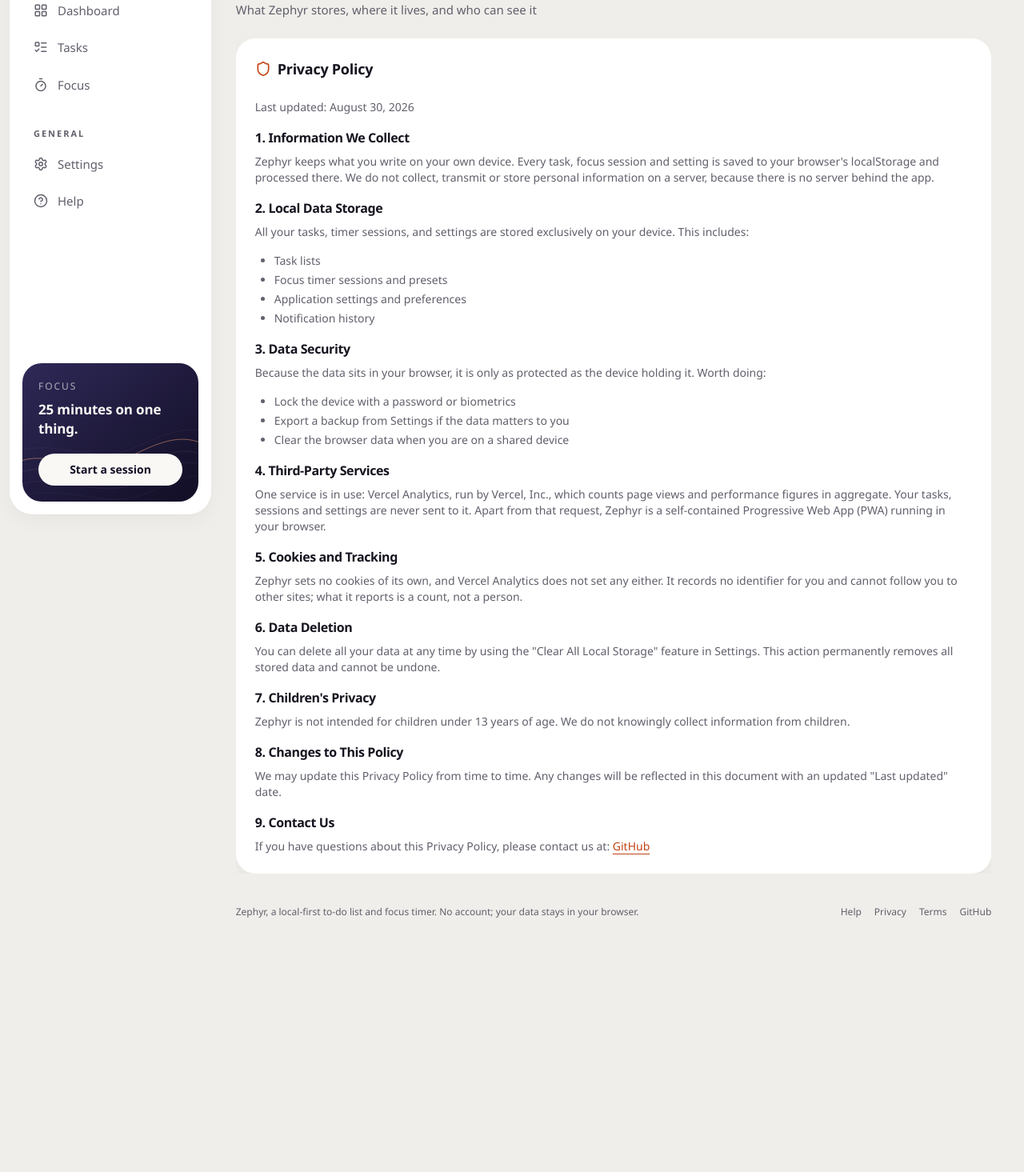
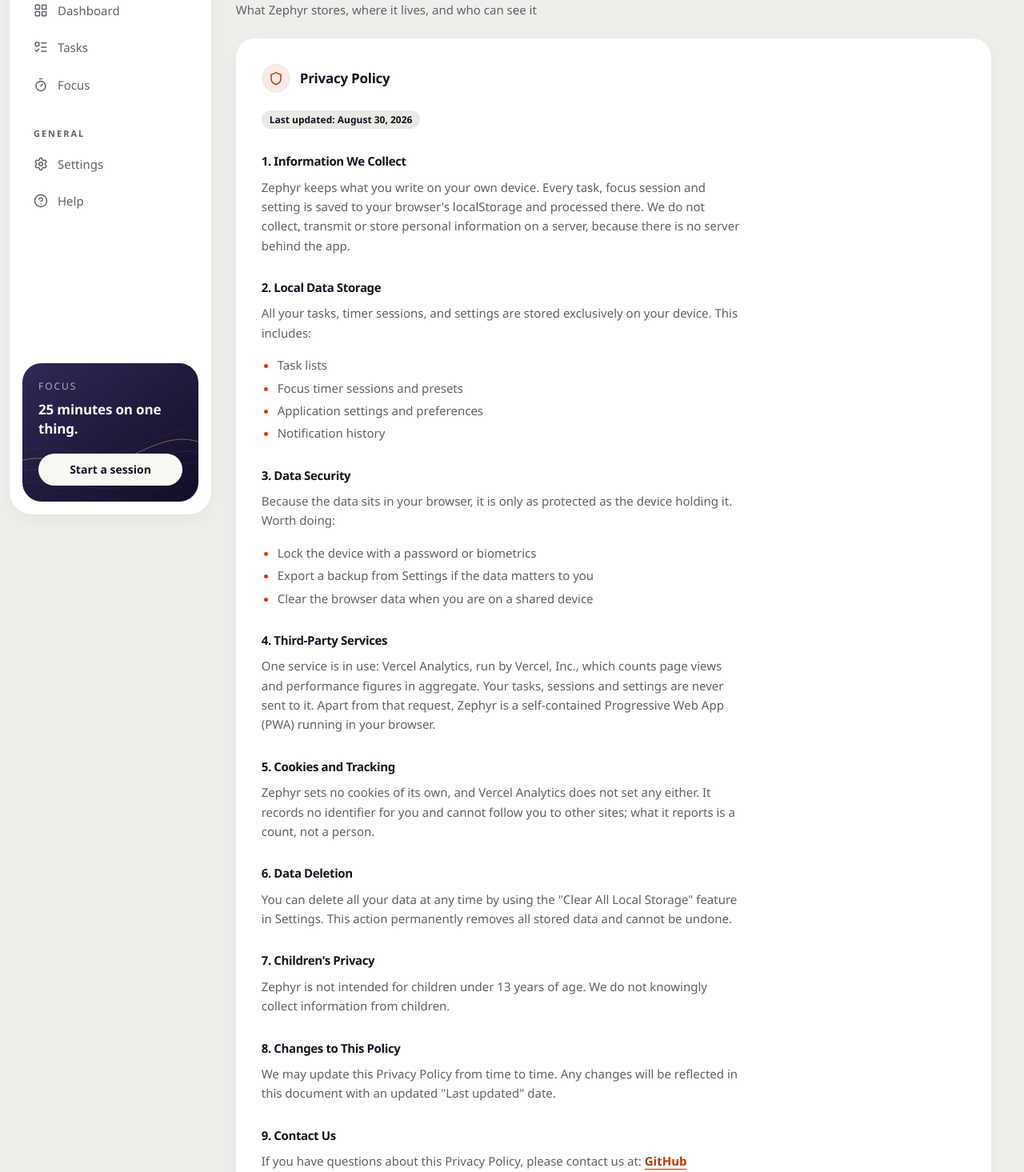
Before and after one commit to dominikkoenitzer/Zephyr, a React (Vite) app: page /privacy in a window 1280 px wide. Shown: the part 145-1610 px from the top of the page at 80% size. Before the commit the page ends 1317 px from the top, so only its background shows below. Built offline with nearby package versions, Linux system fonts and the light colour scheme.

Commit message:
Set Privacy as readable prose in a card

```diff
--- a/src/pages/Privacy.jsx
+++ b/src/pages/Privacy.jsx
@@ -1,4 +1,4 @@
-import { Card, CardContent, CardHeader, CardTitle } from '../components/ui/card';
+import { Card } from '../components/ui/card';
 import { Shield } from 'lucide-react';
 import PageHeader from '../components/Layout/PageHeader';
 import PageContainer from '../components/Layout/PageContainer';
@@ -17,83 +17,81 @@ function Privacy() {
         description="What Zephyr stores, where it lives, and who can see it"
       />
 
-      <div className="flex-1 min-h-0 overflow-y-auto space-y-3 sm:space-y-4">
-        <Card className="">
-          <CardHeader>
-            <CardTitle className="flex items-center gap-2 text-base sm:text-lg">
-              <Shield className="h-4 w-4 sm:h-5 sm:w-5 text-primary" />
+      <div className="grid grid-cols-1 gap-(--panel-gap)">
+        <Card className="p-6 sm:p-8">
+          <h2 className="flex items-center gap-3 text-[17px] font-semibold leading-tight tracking-[-0.015em] text-foreground">
+            <span aria-hidden="true" className="flex h-9 w-9 shrink-0 items-center justify-center rounded-full bg-primary/10">
+              <Shield className="h-[18px] w-[18px] text-primary-strong" />
+            </span>
             Privacy Policy
-            </CardTitle>
-          </CardHeader>
-          <CardContent className="space-y-4 sm:space-y-6 text-xs sm:text-sm text-muted-foreground">
-            <div>
-              <p className="text-xs sm:text-sm text-muted-foreground mb-4">Last updated: August 30, 2026</p>
+          </h2>
+          <div className="mt-5 max-w-[70ch] text-[15px] leading-relaxed text-muted-foreground">
+            <p className="inline-flex rounded-full bg-accent px-2.5 py-0.5 text-[12px] font-semibold text-foreground">Last updated: August 30, 2026</p>
 
-              <h2 className="font-semibold text-foreground text-base mb-2">1. Information We Collect</h2>
+            <h3 className="mb-2 mt-7 text-[15px] font-semibold text-foreground first:mt-0">1. Information We Collect</h3>
             <p className="mb-4">
               Zephyr keeps what you write on your own device. Every task, focus session and setting is saved to your
               browser&apos;s localStorage and processed there. We do not collect, transmit or store personal information
               on a server, because there is no server behind the app.
             </p>
 
-              <h2 className="font-semibold text-foreground text-base mb-2">2. Local Data Storage</h2>
+            <h3 className="mb-2 mt-7 text-[15px] font-semibold text-foreground first:mt-0">2. Local Data Storage</h3>
             <p className="mb-4">
               All your tasks, timer sessions, and settings are stored exclusively
               on your device. This includes:
             </p>
-              <ul className="list-disc ml-6 space-y-1 mb-4">
+            <ul className="mb-4 list-disc space-y-1 pl-5 marker:text-primary">
               <li>Task lists</li>
               <li>Focus timer sessions and presets</li>
               <li>Application settings and preferences</li>
               <li>Notification history</li>
             </ul>
 
-              <h2 className="font-semibold text-foreground text-base mb-2">3. Data Security</h2>
+            <h3 className="mb-2 mt-7 text-[15px] font-semibold text-foreground first:mt-0">3. Data Security</h3>
             <p className="mb-4">
               Because the data sits in your browser, it is only as protected as the device holding it. Worth doing:
             </p>
-              <ul className="list-disc ml-6 space-y-1 mb-4">
+            <ul className="mb-4 list-disc space-y-1 pl-5 marker:text-primary">
               <li>Lock the device with a password or biometrics</li>
               <li>Export a backup from Settings if the data matters to you</li>
               <li>Clear the browser data when you are on a shared device</li>
             </ul>
 
-              <h2 className="font-semibold text-foreground text-base mb-2">4. Third-Party Services</h2>
+            <h3 className="mb-2 mt-7 text-[15px] font-semibold text-foreground first:mt-0">4. Third-Party Services</h3>
             <p className="mb-4">
               One service is in use: Vercel Analytics, run by Vercel, Inc., which counts page views and performance
               figures in aggregate. Your tasks, sessions and settings are never sent to it. Apart from that request,
               Zephyr is a self-contained Progressive Web App (PWA) running in your browser.
             </p>
 
-              <h2 className="font-semibold text-foreground text-base mb-2">5. Cookies and Tracking</h2>
+            <h3 className="mb-2 mt-7 text-[15px] font-semibold text-foreground first:mt-0">5. Cookies and Tracking</h3>
             <p className="mb-4">
               Zephyr sets no cookies of its own, and Vercel Analytics does not set any either. It records no identifier
               for you and cannot follow you to other sites; what it reports is a count, not a person.
             </p>
 
-              <h2 className="font-semibold text-foreground text-base mb-2">6. Data Deletion</h2>
+            <h3 className="mb-2 mt-7 text-[15px] font-semibold text-foreground first:mt-0">6. Data Deletion</h3>
             <p className="mb-4">
               You can delete all your data at any time by using the &quot;Clear All Local Storage&quot; feature in Settings.
               This action permanently removes all stored data and cannot be undone.
             </p>
 
-              <h2 className="font-semibold text-foreground text-base mb-2">7. Children&apos;s Privacy</h2>
+            <h3 className="mb-2 mt-7 text-[15px] font-semibold text-foreground first:mt-0">7. Children&apos;s Privacy</h3>
             <p className="mb-4">
               Zephyr is not intended for children under 13 years of age. We do not knowingly collect information from children.
             </p>
 
-              <h2 className="font-semibold text-foreground text-base mb-2">8. Changes to This Policy</h2>
+            <h3 className="mb-2 mt-7 text-[15px] font-semibold text-foreground first:mt-0">8. Changes to This Policy</h3>
             <p className="mb-4">
               We may update this Privacy Policy from time to time. Any changes will be reflected in this document with an
               updated &quot;Last updated&quot; date.
             </p>
 
-              <h2 className="font-semibold text-foreground text-base mb-2">9. Contact Us</h2>
+            <h3 className="mb-2 mt-7 text-[15px] font-semibold text-foreground first:mt-0">9. Contact Us</h3>
             <p>
-                If you have questions about this Privacy Policy, please contact us at: <a href="https://github.com/dominikkoenitzer/Zephyr/issues" className="text-primary underline underline-offset-4">GitHub</a>
+              If you have questions about this Privacy Policy, please contact us at: <a href="https://github.com/dominikkoenitzer/Zephyr/issues" className="font-semibold text-primary-strong underline underline-offset-4">GitHub</a>
             </p>
           </div>
-          </CardContent>
         </Card>
       </div>
     </PageContainer>
```
Lines whose indentation alone changed are shown as unchanged.
